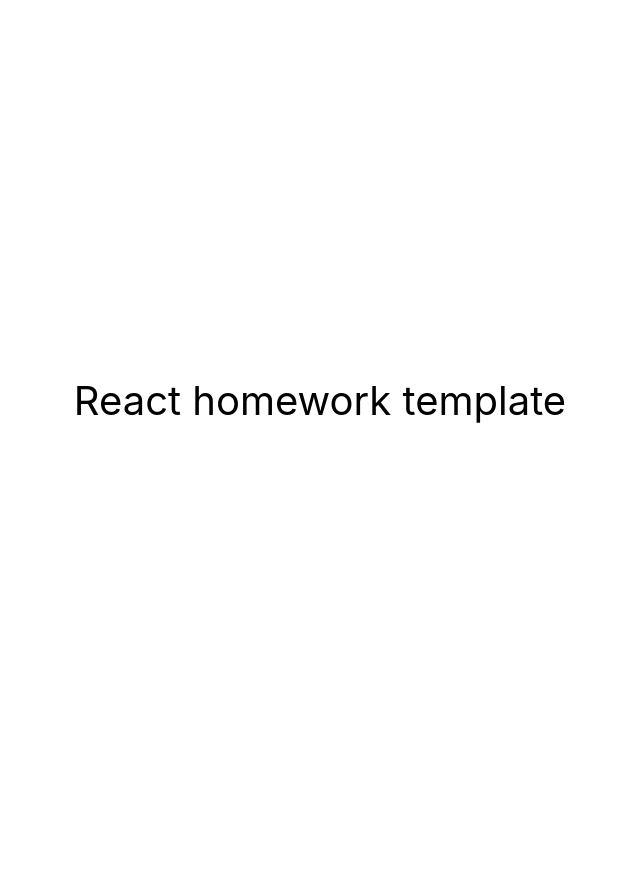
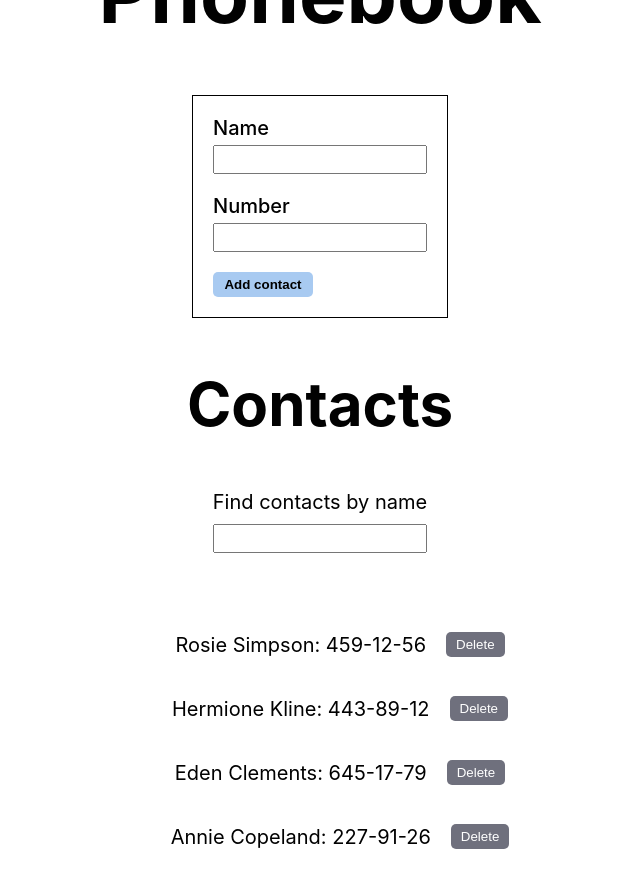
Before and after one commit to Dariaaal/goit-react-hw-04-phonebook, a React (Create React App) app: page / in a window 1280 px wide. Shown: the whole page, without its empty margins (320-960 px from the left). Before the commit the page ends 800 px from the top, so only its background shows below. Built offline with nearby package versions, Linux system fonts and the light colour scheme.

Commit message:
first commit

```diff
--- a/package.json
+++ b/package.json
@@ -2,7 +2,7 @@
   "name": "react-homework-template",
   "version": "0.1.0",
   "private": true,
-  "homepage": "https://goitacademy.github.io/react-homework-template/",
+  "homepage": "https://Dariaaal.github.io/goit-react-hw-04-phonebook/",
   "dependencies": {
     "@testing-library/jest-dom": "^5.16.3",
     "@testing-library/react": "^12.1.4",
--- a/src/components/App.jsx
+++ b/src/components/App.jsx
@@ -1,16 +1,93 @@
-export const App = () => {
+import React, { Component } from "react";
+import CardForm from "./phonebook/CardForm";
+import CardList from "./phonebook/CardList";
+import initialContacts from "./phonebook/contacts.json";
+import Filter from "./phonebook/Filter";
+import { nanoid } from "nanoid";
+
+export class App extends Component {
+
+  state = {
+    contacts: initialContacts,
+    filter: '',
+  };
+
+  componentDidMount() {
+    const savedContacts = localStorage.getItem('contacts');
+    const parsedContacts = JSON.parse(savedContacts);
+
+    if (parsedContacts) {
+      this.setState({contacts: parsedContacts});
+    }
+  }
+
+  componentDidUpdate(prevProps, prevState) {
+    if (this.state.contacts !== prevState.contacts) {
+      localStorage.setItem('contacts', JSON.stringify(this.state.contacts));
+    }
+  }
+
+  deleteContact = contactId => {
+      this.setState(prevState => ({
+        contacts: prevState.contacts.filter(contact => contact.id !== contactId),
+      }))
+  }
+
+  formSubmitHandler = data =>{
+
+    if (this.dublicateContact(data)) {
+      return alert (`${data.name} is already in contacts` )
+    }
+      const contact = {
+        id: nanoid(),
+        ...data
+      }
+
+      this.setState(prevState => ({
+        contacts:[contact, ...prevState.contacts]
+      }))
+    }
+
+  dublicateContact = data => {
+     return this.state.contacts.find(item => item.name ===data.name)
+  }
+
+  changeFilter = e => {
+    this.setState({filter: e.currentTarget.value});
+  }
+
+  getVisibleContacts = () => {
+    const {contacts, filter} = this.state;
+
+    const normalizedFilter = filter.toLowerCase();
+
+    return contacts.filter(contact =>
+      contact.name.toLowerCase().includes(normalizedFilter),
+      );
+  }
+
+  render(){
+    const {filter} = this.state;
+    const visibleContacts = this.getVisibleContacts();
+
     return (
       <div
         style={{
           height: '100vh',
           display: 'flex',
+          flexDirection: 'column',
           justifyContent: 'center',
           alignItems: 'center',
           fontSize: 40,
           color: '#010101'
         }}
       >
-      React homework template
+      <h1>Phonebook</h1>
+      <CardForm onSubmit={this.formSubmitHandler}/>
+      <h2>Contacts</h2>
+      <Filter filter={filter} onChangeFilter={this.changeFilter}/>
+      <CardList contacts={visibleContacts} onDeleteContact={this.deleteContact}/>
       </div>
     );
+  }
 };
--- /dev/null
+++ b/src/components/phonebook/CardForm.jsx
@@ -0,0 +1,68 @@
+import React, { Component } from "react";
+import { nanoid } from "nanoid";
+import css from "./CardForm.module.css";
+
+class CardForm extends Component {
+    state = {
+        name: '',
+        number: '',
+    }
+
+    nameInputId = nanoid();
+    numberInputId = nanoid();
+
+    handleInputChange = e => {
+        const {name, value} = e.currentTarget;
+        this.setState({
+          [name]: value,
+        });
+      };
+
+    handleSubmit = e => {
+        e.preventDefault();
+
+        this.props.onSubmit(this.state);
+
+        this.reset();
+      };
+
+    reset = () => {
+        this.setState({name: '', number: '',})
+    }
+
+    render() {
+        return (
+            <form onSubmit={this.handleSubmit}>
+            <label htmlFor={this.nameInputId} className={css.label}>
+              Name
+              </label>
+                <input
+                  type="text"
+                  id={this.nameInputId}
+                  name="name"
+                  value={this.state.name}
+                  pattern="^[a-zA-Zа-яА-Я]+(([' -][a-zA-Zа-яА-Я ])?[a-zA-Zа-яА-Я]*)*$"
+                  title="Name may contain only letters, apostrophe, dash and spaces. For example Adrian, Jacob Mercer, Charles de Batz de Castelmore d'Artagnan"
+                  required
+                  onChange={this.handleInputChange}
+                />
+            <label htmlFor={this.numberInputId} className={css.label}>
+              Number
+            </label>
+                <input
+                  type="tel"
+                  id={this.numberInputId}
+                  name="number"
+                  value={this.state.number}
+                  pattern="\+?\d{1,4}?[-.\s]?\(?\d{1,3}?\)?[-.\s]?\d{1,4}[-.\s]?\d{1,4}[-.\s]?\d{1,9}"
+                  title="Phone number must be digits and can contain spaces, dashes, parentheses and can start with +"
+                  required
+                  onChange={this.handleInputChange}
+                />
+            <button type="submit" className={css.button}>Add contact</button>
+          </form>
+        );
+    }
+}
+
+export default CardForm;
--- /dev/null
+++ b/src/components/phonebook/CardForm.module.css
@@ -0,0 +1,32 @@
+form{
+    display: flex;
+    flex-direction: column;
+    border: 1px solid black;
+    padding: 20px;
+}
+
+input{
+    padding: 5px;
+    width: 200px;
+    margin-bottom: 20px;
+}
+
+.button{
+    padding: 5px;
+    width: 100px;
+    font-weight: 600;
+    background-color: rgb(168, 202, 241);
+    cursor: pointer;
+    border-radius: 5px;
+    border: none;
+}
+
+.button:hover{
+    background-color: rgb(64, 139, 199);
+}
+
+.label{
+    font-size: 20px;
+    font-weight: 500;
+    margin-bottom: 5px;
+}
--- /dev/null
+++ b/src/components/phonebook/CardList.jsx
@@ -0,0 +1,15 @@
+import React from "react";
+import css from './CardList.module.css'
+
+const CardList = ({contacts, onDeleteContact}) => (
+<ul>
+    {contacts.map(({id, name, number}) => (
+    <li key={id} className={css.user}>
+        <p>{name}: {number}</p>
+        <button type="button" className={css.delete} onClick={() => onDeleteContact(id)}>Delete</button>
+    </li>
+    ))}
+    </ul>
+);
+
+export default CardList;
--- /dev/null
+++ b/src/components/phonebook/CardList.module.css
@@ -0,0 +1,20 @@
+.user{
+    font-size: 20px;
+    display: flex;
+    justify-content: center;
+    align-items: center;
+}
+
+.delete{
+    margin-left: 20px;
+    padding: 5px 10px;
+    border-radius: 5px;
+    border: none;
+    cursor: pointer;
+    color: #fff;
+    background-color: rgb(111, 112, 125);
+}
+
+.delete:hover{
+    background-color: rgb(0, 0, 0);
+}
--- /dev/null
+++ b/src/components/phonebook/Filter.jsx
@@ -0,0 +1,14 @@
+import React from "react";
+import css from "./Filter.module.css"
+import { nanoid } from "nanoid";
+
+const filterInputId = nanoid();
+
+const Filter = ({filter, onChangeFilter}) => (
+    <div className={css.filter}>
+        <label htmlFor={filterInputId}>Find contacts by name</label>
+        <input type="text" id={filterInputId} value={filter} onChange={onChangeFilter}/>
+    </div>
+)
+
+export default Filter;
--- /dev/null
+++ b/src/components/phonebook/Filter.module.css
@@ -0,0 +1,8 @@
+.filter{
+    display: flex;
+    flex-direction: column;
+    justify-content: center;
+    align-items: center;
+    gap: 10px;
+    font-size: 20px;
+}
--- /dev/null
+++ b/src/components/phonebook/contacts.json
@@ -0,0 +1,6 @@
+[
+    { "id": "id-1", "name": "Rosie Simpson", "number": "459-12-56" },
+    { "id": "id-2", "name": "Hermione Kline", "number": "443-89-12" },
+    { "id": "id-3", "name": "Eden Clements", "number": "645-17-79" },
+    { "id": "id-4", "name": "Annie Copeland", "number": "227-91-26" }
+]
```
Lines whose indentation alone changed are shown as unchanged.
